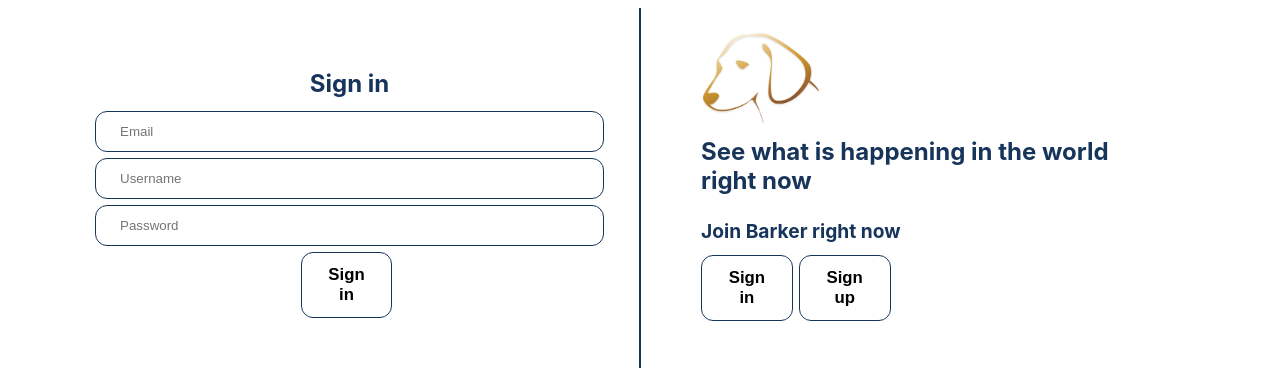
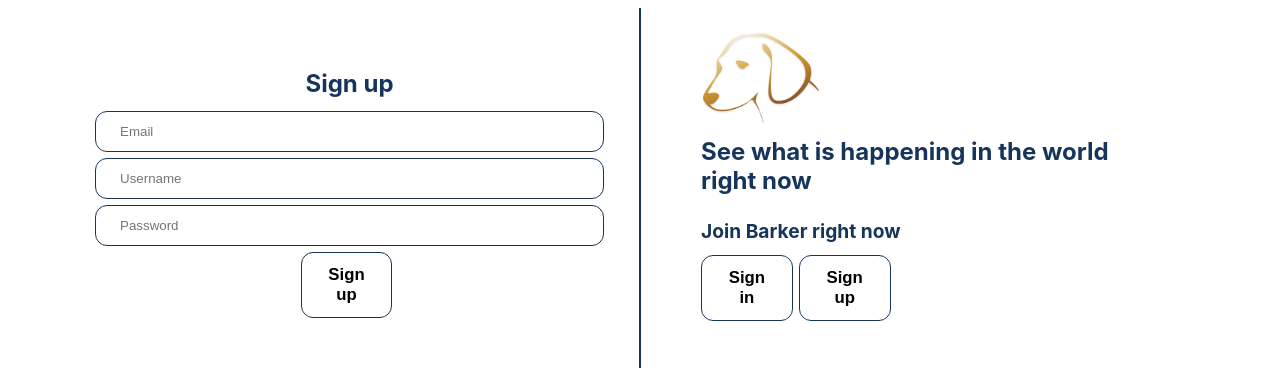
Before and after one commit to stanfilip0v/barker-frontend, a React (Create React App) app: page / in a window 1280 px wide. Both pictures are taken after a click on the button "Sign up". Shown: the part 232-602 px from the top of the page. Built offline with nearby package versions, Linux system fonts and the light colour scheme.

Commit message:
Adding not found page

```diff
--- a/src/App.js
+++ b/src/App.js
@@ -8,6 +8,7 @@ import IndexUser from './Views/IndexUser';
 import User from './Views/User';
 import BarkPage from './Views/BarkPage';
 import ReportsPage from './Views/ReportsPage';
+import NotFound from './Components/NotFound';
 
 class App extends Component {
   state = DefaultState;
@@ -21,6 +22,14 @@ class App extends Component {
     });
   }
 
+  componentDidCatch(error, info) {
+    localStorage.clear();
+
+    this.setState({
+      ...DefaultState
+    });
+  }
+
   render() {
     return (
       <Router>
@@ -31,6 +40,7 @@ class App extends Component {
               <Route path="/user" component={User} />
               <Route path="/:username/:barkId" component={BarkPage}/>
               <Route path="/reports" component={ReportsPage}/>
+              <Route component={NotFound} />
             </Switch>
           </div>
         </StateProvider>
--- /dev/null
+++ b/src/Components/NotFound.jsx
@@ -0,0 +1,9 @@
+import React from 'react';
+
+const NotFound = () => {
+    return(
+        <h1>404 Not Found!</h1>
+    )
+}
+
+export default NotFound;
--- a/src/Components/RegisterForm.jsx
+++ b/src/Components/RegisterForm.jsx
@@ -43,11 +43,11 @@ class RegisterForm extends Component {
         return (
             <Fragment>
                 <form>
-                    <h2>Sign in</h2>
+                    <h2>Sign up</h2>
                     <input type="text" name="email" placeholder="Email" onChange={this.handleChange} />
                     <input type="text" name="username" placeholder="Username" onChange={this.handleChange} />
                     <input type="password" name="password" placeholder="Password" onChange={this.handleChange} />
-                    <button type="submit" className="btn btn-primary" onClick={this.handleSubmit}>Sign in</button>
+                    <button type="submit" className="btn btn-primary" onClick={this.handleSubmit}>Sign up</button>
                 </form>
                 { this.state.error ? <div className="error">{this.state.error}</div> : null }
             </Fragment>
```
